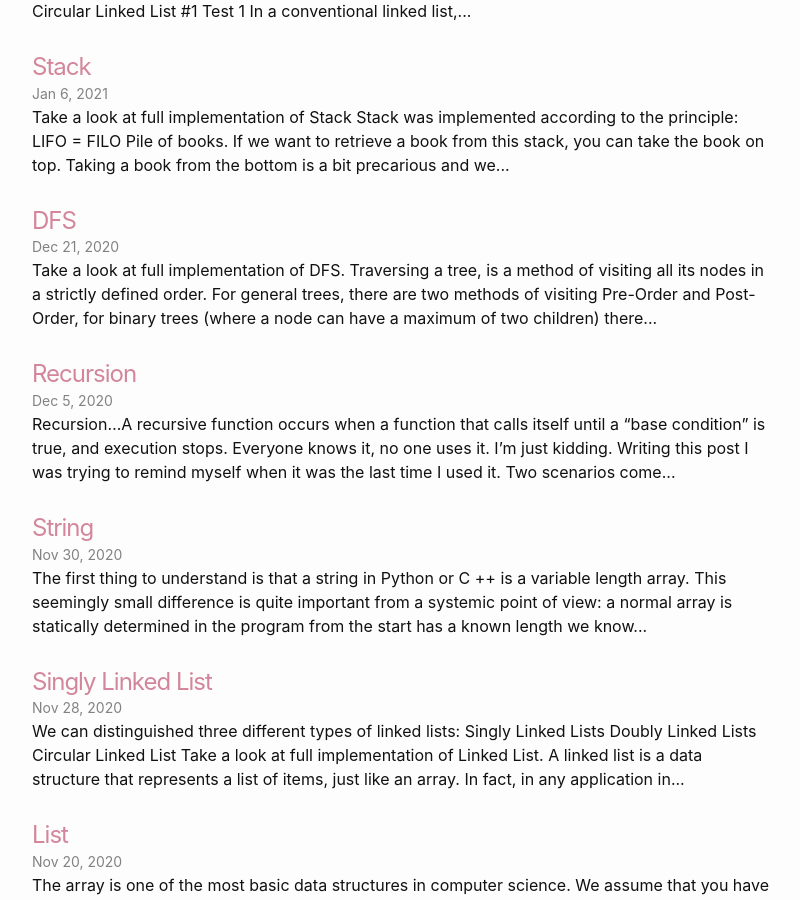
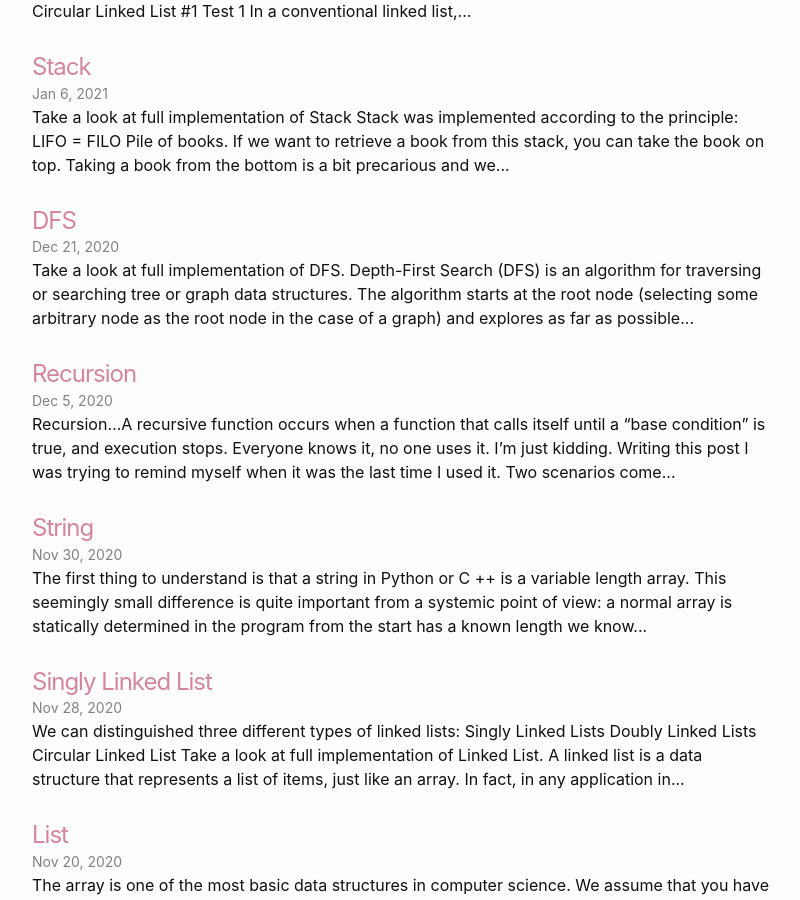
Before and after one commit to michal0janczyk/michaljanczyk.github.io, a Jekyll site: the page built from index.html, in a window 1280 px wide and 900 px high, scrolled down 370 px. Shown: the whole window, without its empty margins (238-1038 px from the left). Built offline with Jekyll 4.4.1, drawn with Linux system fonts in a browser that asks for light colours; the list of posts is cut into pages by our own code; some of the changed lines change nothing that is shown.

Commit message:
Update 2020-12-21-DFS.markdown

````diff
--- a/_posts/algorithms/2020-12-21-DFS.markdown
+++ b/_posts/algorithms/2020-12-21-DFS.markdown
@@ -7,67 +7,77 @@
 ---
 Take a look at full implementation of **[DFS][dfs-imp]**.
 
-Traversing a tree, is a method of visiting all its nodes in a strictly defined order.
-For general trees, there are two methods of visiting **Pre-Order** and **Post-Order**,
-for binary trees (where a node can have a maximum of two children) there is also the
-**In-Order** method.
+Depth-First Search (DFS) is an algorithm for traversing or searching tree or graph data structures. The algorithm starts at the root node (selecting some arbitrary node as the root node in the case of a graph) and explores as far as possible along each branch before backtracking.
 
-The **Pre-Order** method visits nodes in the following order:
-* first root,
-* then left subtree until we reach None
-* next righ subtree until we reach None
-{% highlight python %}
-def pre_order(tree):
-    visit_order = list()
-    def traverse(node):
-        if node:
-            # visit the node
-            visit_order.append(node.get_value())
-            # traverse left subtree
-            traverse(node.get_left_child())
-            # traverse right subtree
-            traverse(node.get_right_child())
-    traverse(tree.get_root())
-    return visit_order
-{% endhighlight %}
+## DFS Operations
 
-Traversing with **In-Order**:
-* first traverse the left subtree until we reach None
-* then visit back to the node(root)
-* next traverse the right subtree until we reach None
-{% highlight python %}
-def in_order(tree):
-    visit_order = list()
-    def traverse(node):
-        if node:
-            # traverse left subtree
-            traverse(node.get_left_child())
-            # visit node
-            visit_order.append(node.get_value())
-            # traverse right sub-tree
-            traverse(node.get_right_child())
-    traverse(tree.get_root())
-    return visit_order
-{% endhighlight %}
+The primary operations that can be performed using DFS are:
 
-The **Post-Order** Method:
-* traverse left subtree
-* then right subtree
-* then visit the node.
-{% highlight python %}
-def post_order(tree):
-    visit_order = list()
-    def traverse(node):
-        if node:
-            # traverse left subtree
-            traverse(node.get_left_child())
-            # traverse right subtree
-            traverse(node.get_right_child())
-            # visit node
-            visit_order.append(node.get_value())
-    traverse(tree.get_root())
-    return visit_order
-{% endhighlight %}
+- **Traversal**: DFS is used to traverse all nodes of a graph or tree using the concept of backtracking. It traverses by exploring a vertex then going to its adjacent vertices and further exploring them and so on, until all vertices are explored.
+- **Topological Sorting**: DFS can be used to do Topological Sorting. Topological Sort for a graph is not possible if the graph is not a DAG (Directed Acyclic Graph).
+- **Detecting cycle**: DFS can be used to detect a cycle in a Graph. DFS for a connected graph produces a tree.
+- **Path Finding**: DFS can be used to find a path between two vertices in a graph.
 
+## DFS Implementation in Python
+
+Here is a basic implementation of DFS in Python:
+
+\```python
+class Graph:
+
+    def __init__(self):
+        self.graph = defaultdict(list)
+
+    def addEdge(self, u, v):
+        self.graph[u].append(v)
+
+    def DFSUtil(self, v, visited):
+        visited.add(v)
+        print(v, end=' ')
+        for neighbour in self.graph[v]:
+            if neighbour not in visited:
+                self.DFSUtil(neighbour, visited)
+
+    def DFS(self, v):
+        visited = set()
+        self.DFSUtil(v, visited)
+\```
+
+## DFS Exercises
+
+### Exercise #1: Path between two nodes
+
+This exercise involves checking if a path exists between two nodes using DFS.
+
+\```python
+def is_path(self, start_vertex, end_vertex):
+    visited = set()
+    self.DFSUtil(start_vertex, visited)
+
+    if end_vertex in visited:
+        return True
+    return False
+\```
+
+### Exercise #2: Detect Cycle in a Graph
+
+This exercise involves detecting a cycle in a Graph using DFS.
+
+\```python
+def is_cyclic_util(self, vertex, visited, rec_stack):
+    visited[vertex] = True
+    rec_stack[vertex] = True
+
+    for neighbour in self.graph[vertex]:
+        if visited[neighbour] == False:
+            if self.is_cyclic_util(neighbour, visited, rec_stack) == True:
+                return True
+        elif rec_stack[neighbour] == True:
+            return True
+
+    return False
+\```
+
+By understanding these basic operations and exercises, you'll have a solid foundation for working with DFS in any coding interview or real-world application.
 
 [dfs-imp]: https://github.com/michal0janczyk/udacity_data_structures_and_algorithms_nanodegree/blob/main/Data%20Structures/Trees/02%20traverse_a_tree_dfs_solution.ipynb
````
